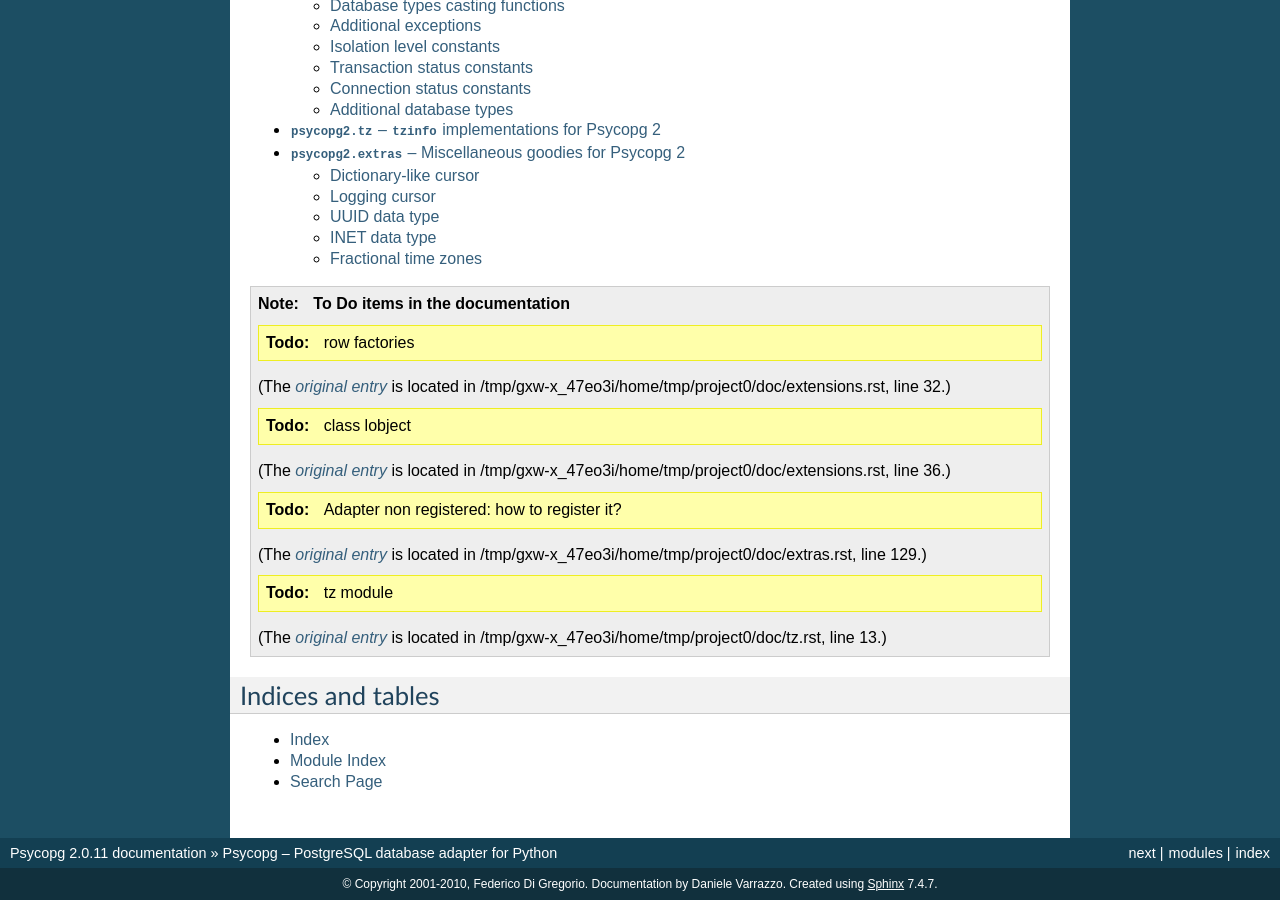
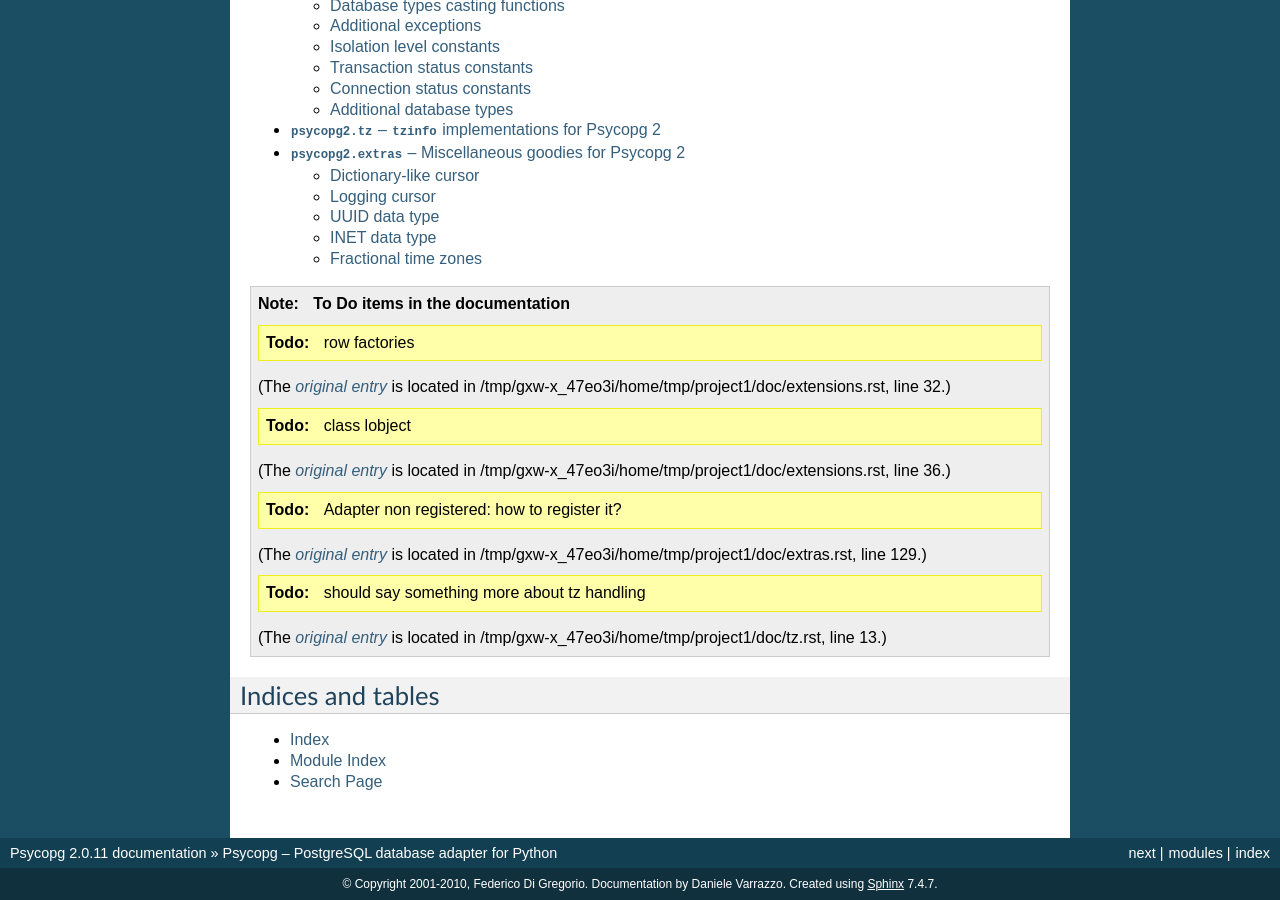
Before and after one commit to psycopg/psycopg2, a Sphinx documentation site: the page built from doc/index.rst, in a window 1280 px wide and 900 px high, scrolled down 718 px. Built offline with Sphinx 7.4.7, drawn with Linux system fonts in a browser that asks for light colours; pages that are not in the unit, such as notebooks, are missing from menus.

Commit message:
Added other info about tz module.

```diff
--- a/doc/tz.rst
+++ b/doc/tz.rst
@@ -6,11 +6,11 @@
 .. module:: psycopg2.tz
 
 This module holds two different tzinfo implementations that can be used as the
-:obj:`tzinfo` argument to datetime constructors, directly passed to psycopg
+:obj:`tzinfo` argument to datetime constructors, directly passed to Psycopg
 functions or used to set the :attr:`cursor.tzinfo_factory` attribute in
 cursors.
 
-.. todo:: tz module
+.. todo:: should say something more about tz handling
 
 .. autoclass:: psycopg2.tz.FixedOffsetTimezone
 
```
Also changed, not shown: doc/cursor.rst (+10 -0 lines), 1 other file.
